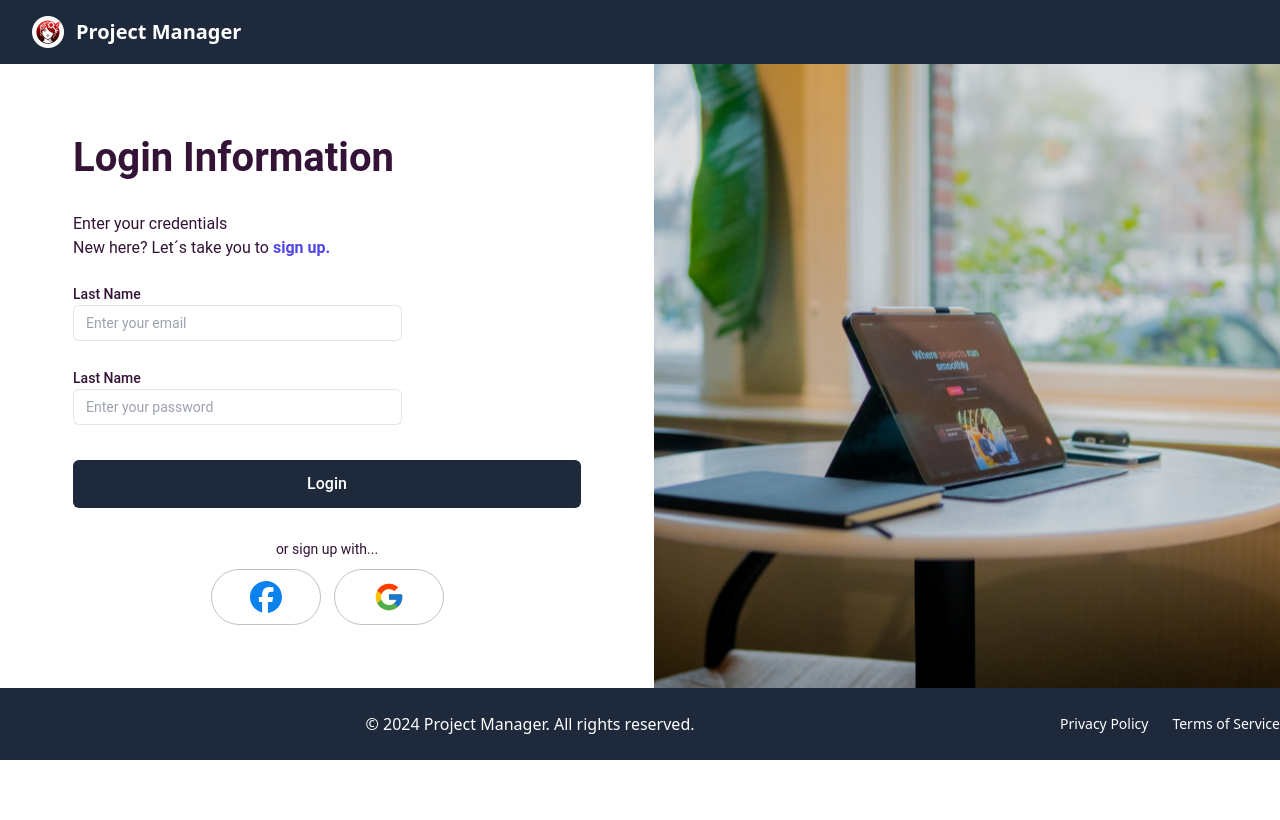
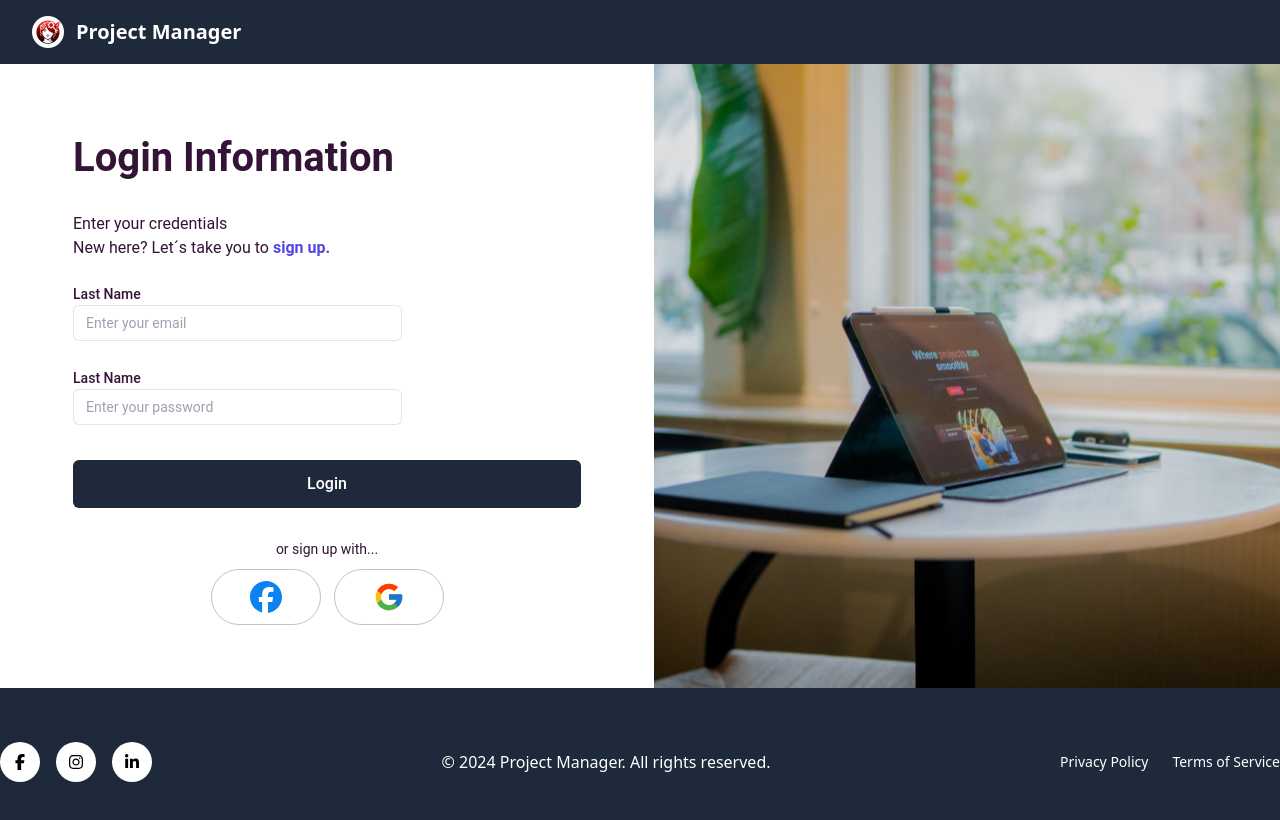
Before and after one commit to amiranda1911/project-manager-v2, a React (Vite) app: page /login in a window 1280 px wide. Shown: the top 820 px of the page. Built offline with nearby package versions, Linux system fonts and the light colour scheme.

Commit message:
fix: change MainFooter code to match with the updates to avoid merging problems

```diff
--- a/src/Components/MainFooter.tsx
+++ b/src/Components/MainFooter.tsx
@@ -1,23 +1,21 @@
-//import React from 'react';
-//import { FontAwesomeIcon } from '@fortawesome/react-fontawesome';
-//import { faFacebookF, faInstagram, faLinkedinIn } from '@fortawesome/free-brands-svg-icons';
+import { FaFacebookF, FaInstagram, FaLinkedinIn } from "react-icons/fa6";
 
-const Footer = () => {
+const MainFooter = () => {
   return (
-    <footer className="bg-primary-color-dark  text-white py-6">
-      <div className="container mx-auto flex flex-col items-center md:flex-row md:justify-between space-y-4 md:space-y-0">
+    <footer className="  bg-primary-color-dark  text-white py-6">
+      <div className="container mx-auto flex flex-col h-[100px] items-center md:flex-row md:justify-between space-y-4 md:space-y-0">
 
         {/* Ícones de Rede Social */}
         <div className="flex space-x-4">
-          {/*<div className="w-10 h-10 flex items-center justify-center rounded-full bg-white">
-            <FontAwesomeIcon icon={faFacebookF} className="text-black" />
+          <div className="w-10 h-10 flex items-center justify-center rounded-full bg-white">
+            <FaFacebookF  className="text-[#000]"/>
           </div>
           <div className="w-10 h-10 flex items-center justify-center rounded-full bg-white">
-            <FontAwesomeIcon icon={faInstagram} className="text-black" />
+            <FaInstagram className="text-[#000]"/>
           </div>
           <div className="w-10 h-10 flex items-center justify-center rounded-full bg-white">
-            <FontAwesomeIcon icon={faLinkedinIn} className="text-black" />
-          </div>*/}
+            <FaLinkedinIn className="text-[#000]"/>
+          </div>
         </div>
 
         {/* Texto de Direitos e Links */}
@@ -34,4 +32,4 @@ const Footer = () => {
   );
 };
 
-export default Footer;
+export default MainFooter;
```
